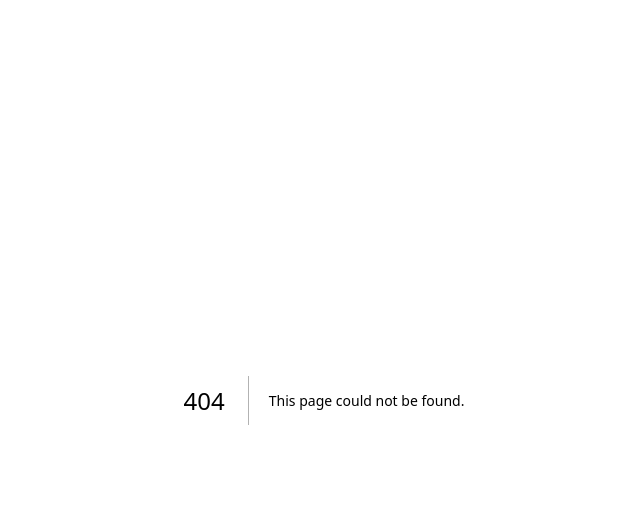
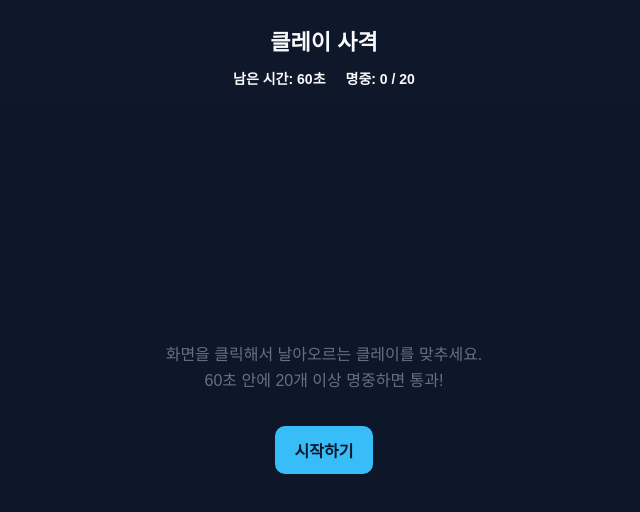
Before and after one commit to soooongaaa/vibecoding-kgu, a Next.js app: page /games/clay-shooting in a window 1280 px wide. Before the commit this address had no page. Shown: the top 512 px of the page, without its empty margins (316-956 px from the left). Built offline with nearby package versions, Linux system fonts and the light colour scheme.

Commit message:
feat: clay-shooting 라우트 연결

```diff
--- /dev/null
+++ b/src/app/games/clay-shooting/page.tsx
@@ -0,0 +1,10 @@
+import type { Metadata } from "next";
+import ClayShooting from "@/games/clay-shooting/ClayShooting";
+
+export const metadata: Metadata = {
+  title: "클레이 사격 | Vibecoding KGU",
+};
+
+export default function ClayShootingPage() {
+  return <ClayShooting />;
+}
```
